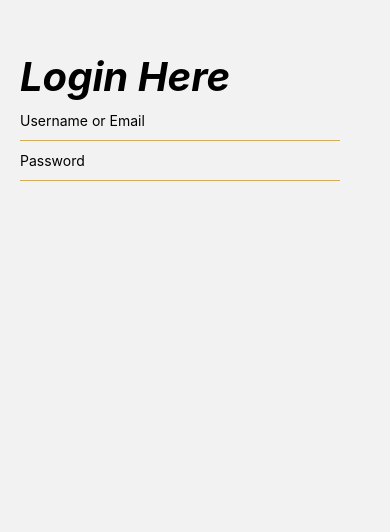
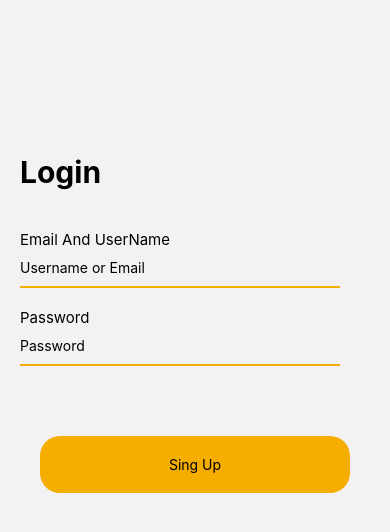
Before and after one commit to rutvikBril/taxiApp, a React Native app: screen /LoginScreen in a window 390 px wide. Shown: the part 104-636 px from the top of the page. Built offline with nearby package versions, Linux system fonts and the light colour scheme.

Commit message:
loginscreen

```diff
--- a/src/screens/LoginScreen.js
+++ b/src/screens/LoginScreen.js
@@ -1,23 +1,32 @@
 import React from "react";
-import { SafeAreaView, Text, View } from "react-native";
+import { SafeAreaView, Text, TouchableOpacity, View } from "react-native";
 import { TextInput } from "react-native-gesture-handler";
-import styles from "../styles/loginScreenStyle";
+import style from "../styles/loginScreenStyle";
 
 const LoginScreen = () => {
   return (
-    <SafeAreaView style={styles.container}>
-      <View style={styles.view}>
-        <Text style={styles.textHeading}>Login Here</Text>
+    <SafeAreaView style={style.container}>
+      <View>
+        <View style={style.logInTextView}>
+          <Text style={style.LoginText}>Login </Text>
+        </View>
+        <View style={style.formView}>
+          <Text style={style.labelTextStyle}>Email And UserName</Text>
           <TextInput
             placeholder="Username or Email"
             keyboardType={"email-address"}
-          style={styles.inputfield}
+            style={style.textInputStyle}
           />
+          <Text style={style.labelTextStyle}>Password</Text>
           <TextInput
             placeholder="Password"
             secureTextEntry={true}
-          style={styles.inputfield}
+            style={style.textInputStyle}
           />
+          <TouchableOpacity style={style.logInButton}>
+            <Text>Sing Up</Text>
+          </TouchableOpacity>
+        </View>
       </View>
     </SafeAreaView>
   );
--- a/src/styles/loginScreenStyle.js
+++ b/src/styles/loginScreenStyle.js
@@ -1,26 +1,43 @@
 import { StyleSheet } from "react-native";
 
-const styles = StyleSheet.create({
+const style = StyleSheet.create({
   container: {
     flex: 1,
+    justifyContent: "center",
   },
-  view: {
-    marginTop: "40%",
+
+  logInTextView: {
+    marginTop: 50,
+    marginLeft: 20,
+  },
+  LoginText: {
+    fontSize: 30,
+    fontWeight: "bold",
+    color: "#00000",
+  },
+  formView: {
     margin: 20,
   },
-  textHeading: {
-    textAlign: "auto",
-    fontStyle: "italic",
-    fontWeight: "bold",
-    fontSize: 40,
+  labelTextStyle: {
+    marginTop: 20,
+    fontSize: 15,
+    color: "#000000",
   },
-  inputfield: {
-    height: 40,
-    borderBottomColor: "#f5ad00",
-    borderBottomWidth: 1,
+  textInputStyle: {
     paddingVertical: 10,
     marginRight: 30,
+    color: "#000000",
+    borderBottomWidth: 2,
+    borderBottomColor: "#f5ad00",
+  },
+  logInButton: {
+    alignItems: "center",
+    marginTop: "20%",
+    margin: 20,
+    paddingHorizontal: 30,
+    paddingVertical: 20,
+    borderRadius: 20,
+    backgroundColor: "#f5ad00",
   },
 });
-
-export default styles;
+export default style;
--- a/src/styles/registrationScreenStyle.js
+++ b/src/styles/registrationScreenStyle.js
@@ -6,7 +6,8 @@ const style = StyleSheet.create({
   },
 
   singUpTextView: {
-    margin: 20,
+    marginTop: 50,
+    marginLeft: 20,
   },
   singUpText: {
     fontSize: 30,
```
Lines whose indentation alone changed are shown as unchanged.
